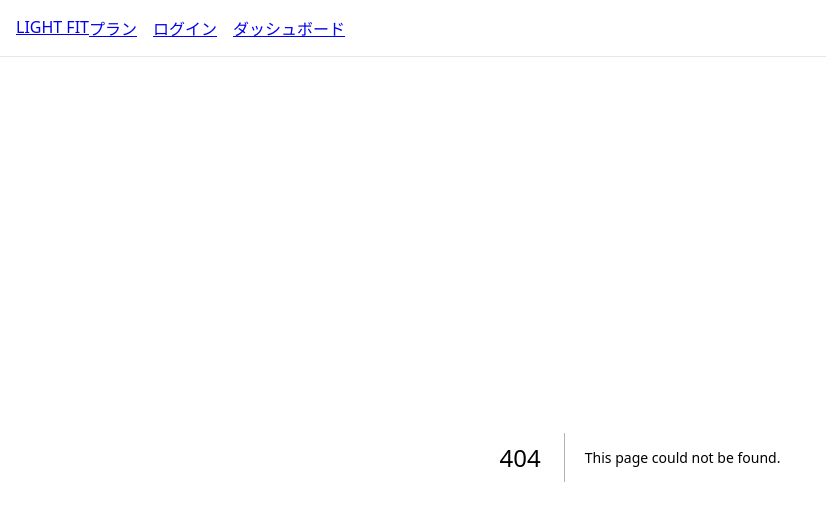
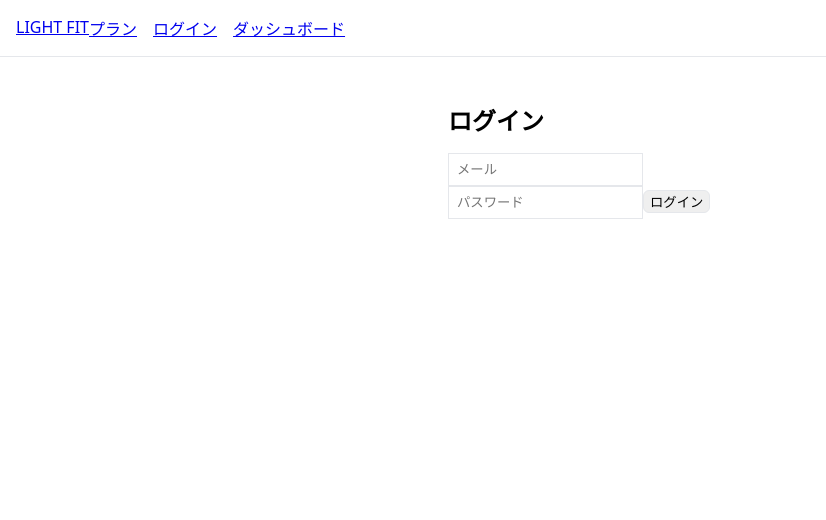
Before and after one commit to light-t3ch/lightt3ch-reserva, a Next.js app in the folder lightfit-reservation-complete/: page /login in a window 1280 px wide. Before the commit this address had no page. Shown: the top 520 px of the page, without its empty margins (0-826 px from the left). Built offline with nearby package versions, Linux system fonts and the light colour scheme.

Commit message:
Create page.tsx

```diff
--- /dev/null
+++ b/lightfit-reservation-complete/app/(auth)/login/page.tsx
@@ -0,0 +1,28 @@
+"use client";
+import { useState } from "react";
+import { signIn } from "next-auth/react";
+import { useRouter } from "next/navigation";
+
+export default function LoginPage() {
+  const [email, setEmail] = useState("");
+  const [password, setPassword] = useState("");
+  const r = useRouter();
+
+  async function onSubmit(e: React.FormEvent) {
+    e.preventDefault();
+    const res = await signIn("credentials", { email, password, redirect: false });
+    if (res?.ok) r.push("/dashboard");
+    else alert("ログイン失敗");
+  }
+
+  return (
+    <main className="p-8 max-w-md mx-auto">
+      <h1 className="text-2xl font-semibold mb-4">ログイン</h1>
+      <form onSubmit={onSubmit} className="space-y-3">
+        <input className="border p-2 w-full" placeholder="メール" value={email} onChange={e=>setEmail(e.target.value)} />
+        <input className="border p-2 w-full" placeholder="パスワード" type="password" value={password} onChange={e=>setPassword(e.target.value)} />
+        <button className="border px-4 py-2 rounded">ログイン</button>
+      </form>
+    </main>
+  );
+}
```
